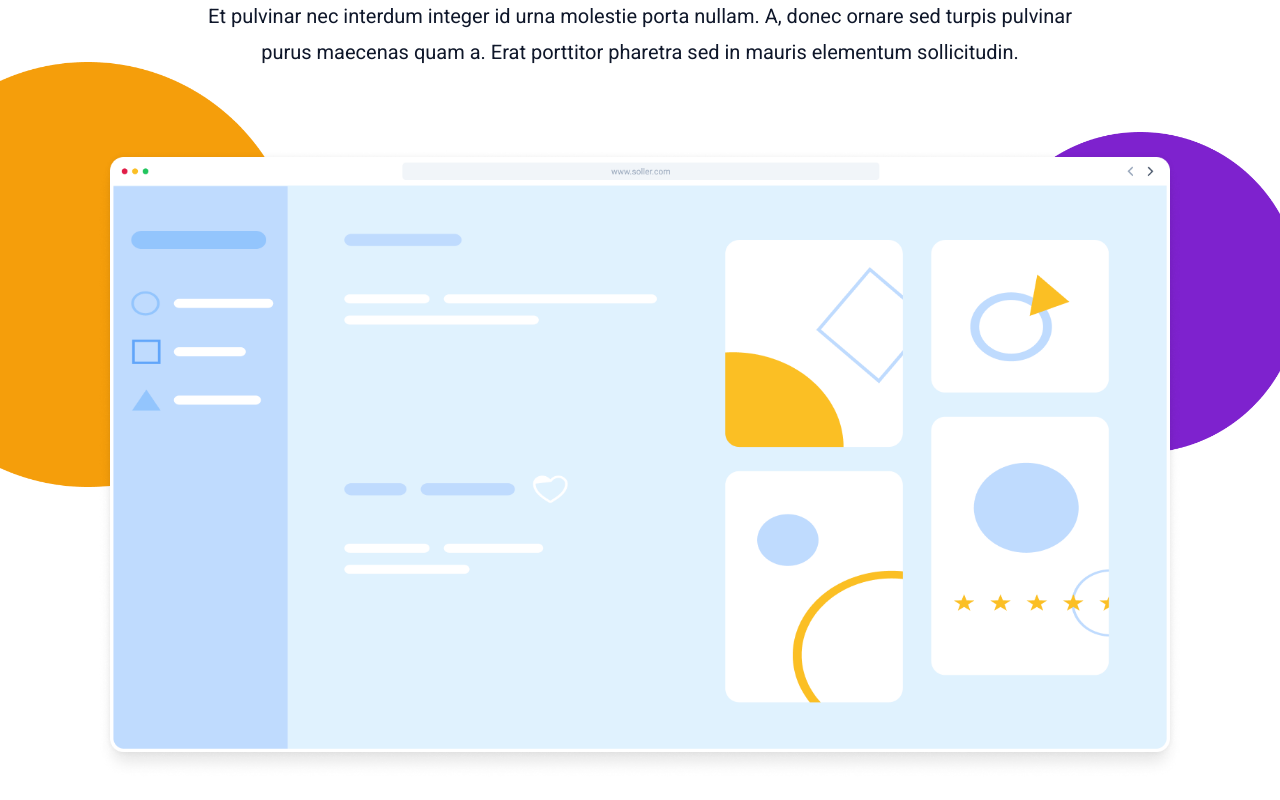
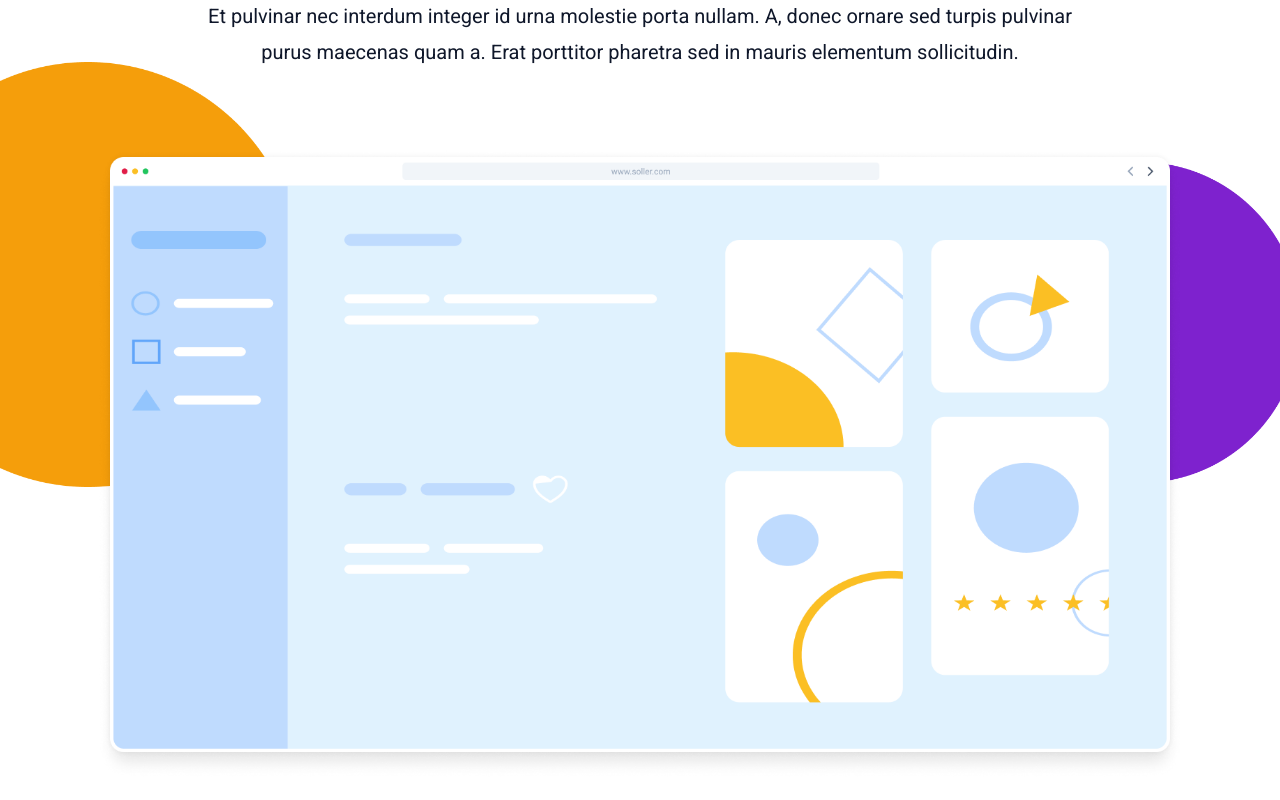
Before and after one commit to jooluisrm/buzzvel-fe, a Next.js app: page / in a window 1280 px wide. Shown: the part 1016-1816 px from the top of the page. Built offline with nearby package versions, Linux system fonts and the light colour scheme.

Commit message:
pequenos ajustes section2

```diff
--- a/src/components/section2/Section2.tsx
+++ b/src/components/section2/Section2.tsx
@@ -22,8 +22,8 @@ export const Section2 = () => {
                 <Image alt="desktop" src={img} className="md:hidden"/>
                 <Image alt="desktop2" src={img2} className="hidden md:block p-20 pt-0"/>
             </div>
-            <Image width={249.86} height={250.22} alt="fundo laranja" src={laranja} className="absolute z-[-1] left-[-100px] translate-y-[180px] md:w-[300px] md:left-[0px]"/>
-            <Image width={209.74} height={210.1} alt="fundo roxo" src={roxo} className="absolute z-[-1] right-[-170px] translate-y-[180px] md:w-[300px] md:right-0 md:translate-y-[250px]" />
+            <Image width={249.86} height={250.22} alt="fundo laranja" src={laranja} className="absolute z-[-1] left-[-100px] translate-y-[180px] md:w-[300px] md:left-[0px] 2xl:w-[510px]"/>
+            <Image width={209.74} height={210.1} alt="fundo roxo" src={roxo} className="absolute z-[-1] right-[-170px] translate-y-[180px] md:w-[300px] md:right-0 md:translate-y-[280px] 2xl:w-[596px]" />
         </section>
     );
 }
```
